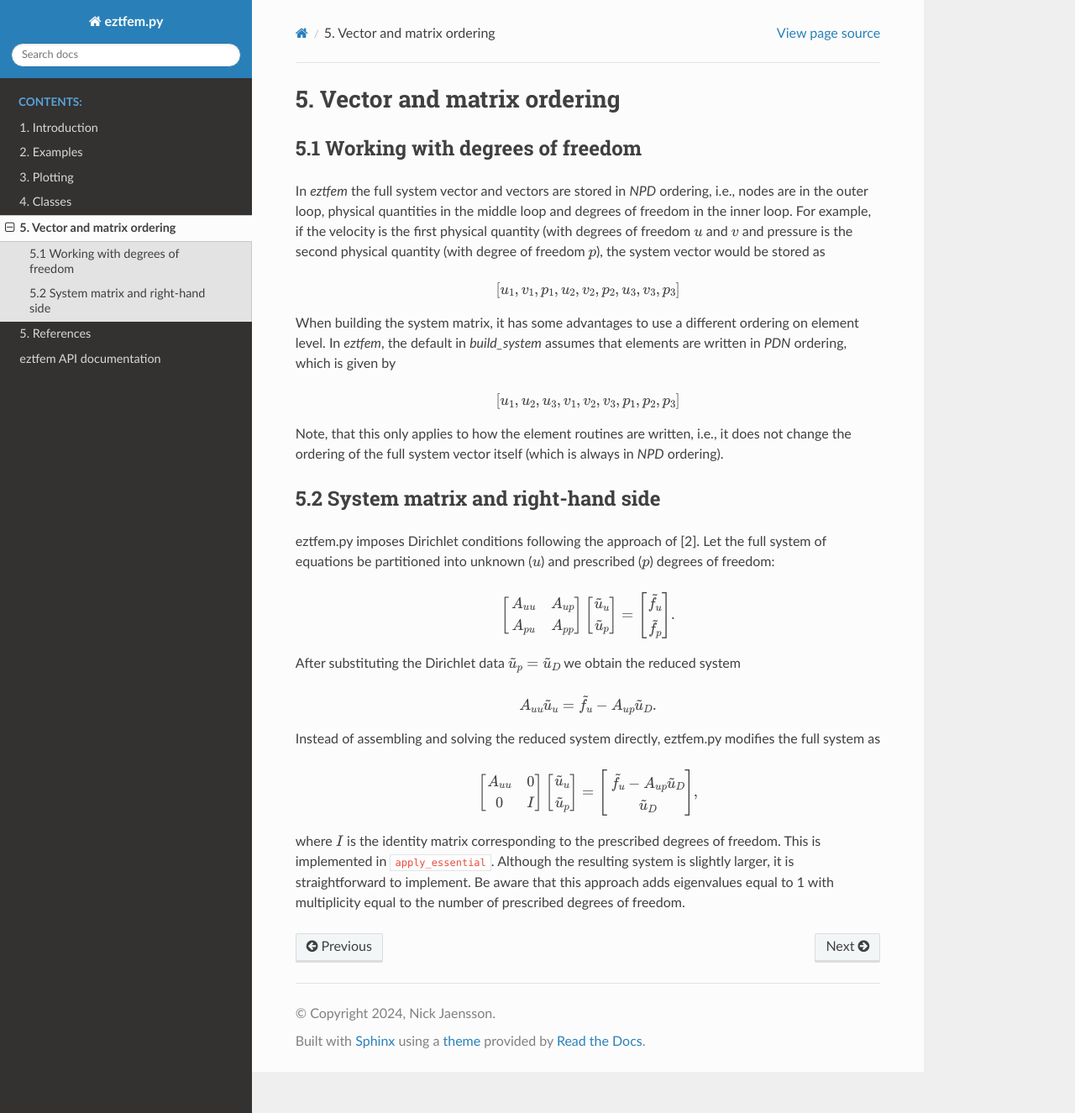
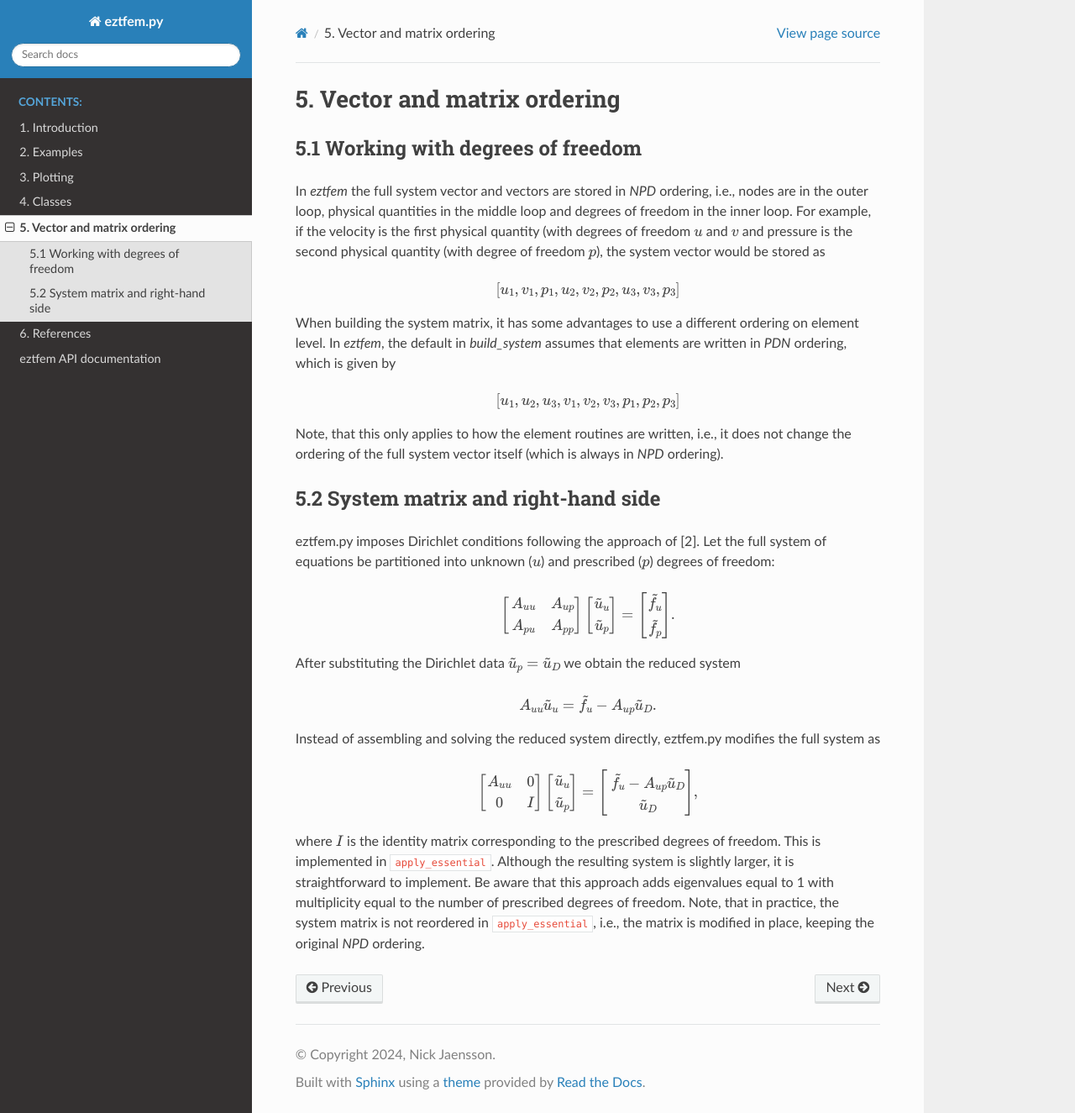
Before and after one commit to NickJaensson/eztfem.py, a Sphinx documentation site: the page built from docs/source/5_ordering.rst, in a window 1280 px wide and 1325 px high. Shown: the whole window at 84% size. Built offline with Sphinx 7.4.7 and the Read the Docs theme 3.1.0, drawn with Linux system fonts in a browser that asks for light colours.

```diff
--- a/docs/source/5_ordering.rst
+++ b/docs/source/5_ordering.rst
@@ -61,4 +61,6 @@ where :math:`I` is the identity matrix corresponding to the prescribed degrees
 of freedom. This is implemented in ``apply_essential``. Although the resulting
 system is slightly larger, it is straightforward to implement. Be aware that
 this approach adds eigenvalues equal to 1 with multiplicity equal to the number
-of prescribed degrees of freedom.
+of prescribed degrees of freedom. Note, that in practice, the system matrix is
+not reordered in ``apply_essential``, i.e., the matrix is modified in place,
+keeping the original *NPD* ordering.
--- a/docs/source/5_references.rst
+++ b/docs/source/6_references.rst
@@ -1,4 +1,4 @@
-5. References
+6. References
 -------------
 
 [1] Martien A. Hulsen, *TFEM User Guide*.
--- a/docs/source/index.rst
+++ b/docs/source/index.rst
@@ -23,7 +23,7 @@ Technology.
    1_introduction
    2_examples
    3_plotting
-   4_data_structures
+   4_classes
    5_ordering
-   5_references
+   6_references
    modules
```
Also changed, not shown: docs/source/4_classes.rst (renamed from docs/source/4_data_structures.rst).
